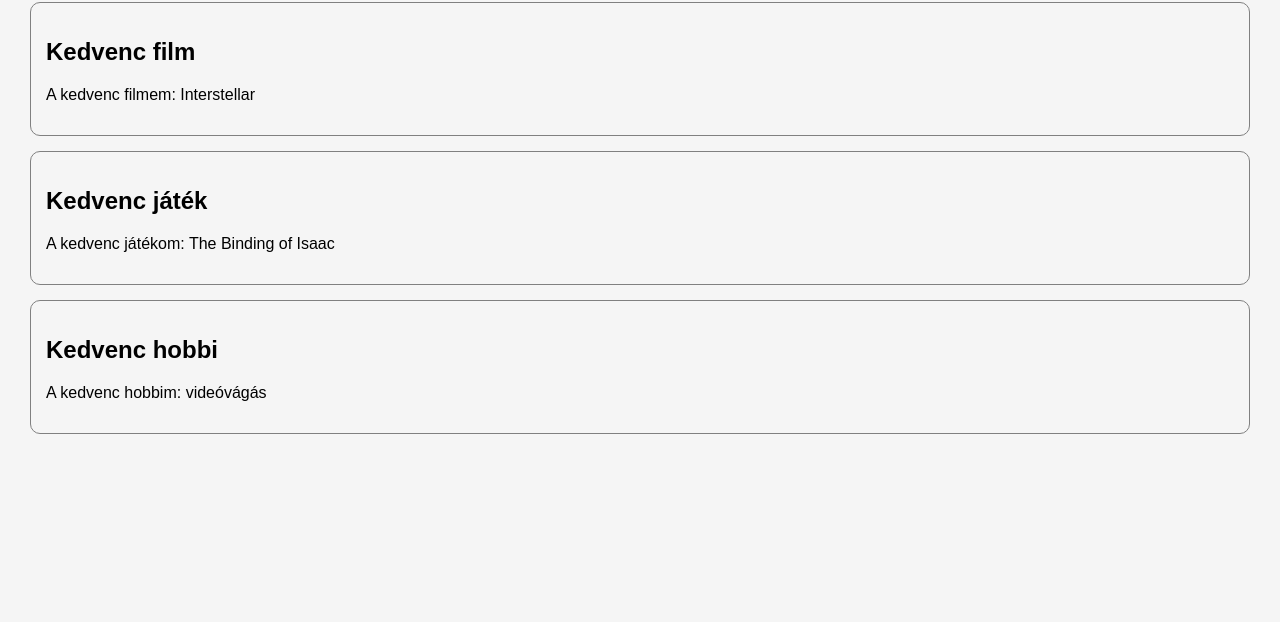
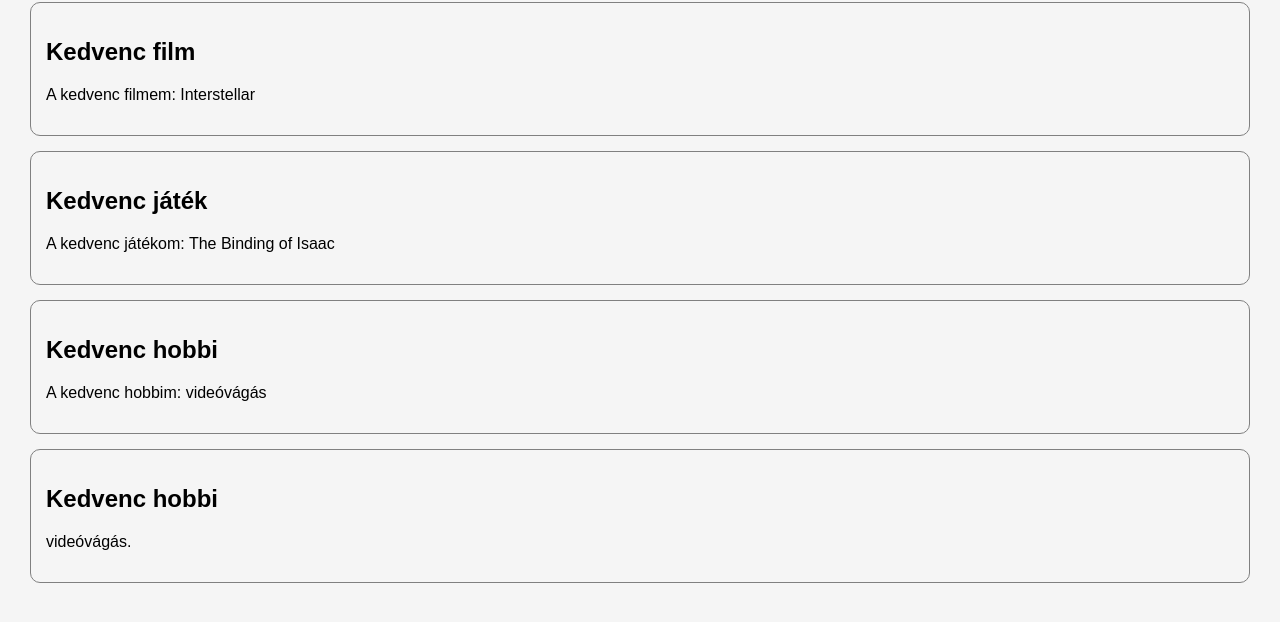
Before and after one commit to Richie2008-web/Szem-lyes-kedvencek-weboldal, a plain HTML site: page index.html in a window 1280 px wide. Shown: the part 86-708 px from the top of the page. Drawn offline with Linux system fonts and the light colour scheme.

Commit message:
Kedvenc hobbi
<section>
    <h2>Kedvenc hobbi</h2>
    <p>videóvágás.</p>
</section>

```diff
--- a/index.html
+++ b/index.html
@@ -24,5 +24,10 @@
         <p>A kedvenc hobbim: videóvágás</p>
     </section>
 
+<section>
+    <h2>Kedvenc hobbi</h2>
+    <p>videóvágás.</p>
+</section>
+
 </body>
 </html>
```
